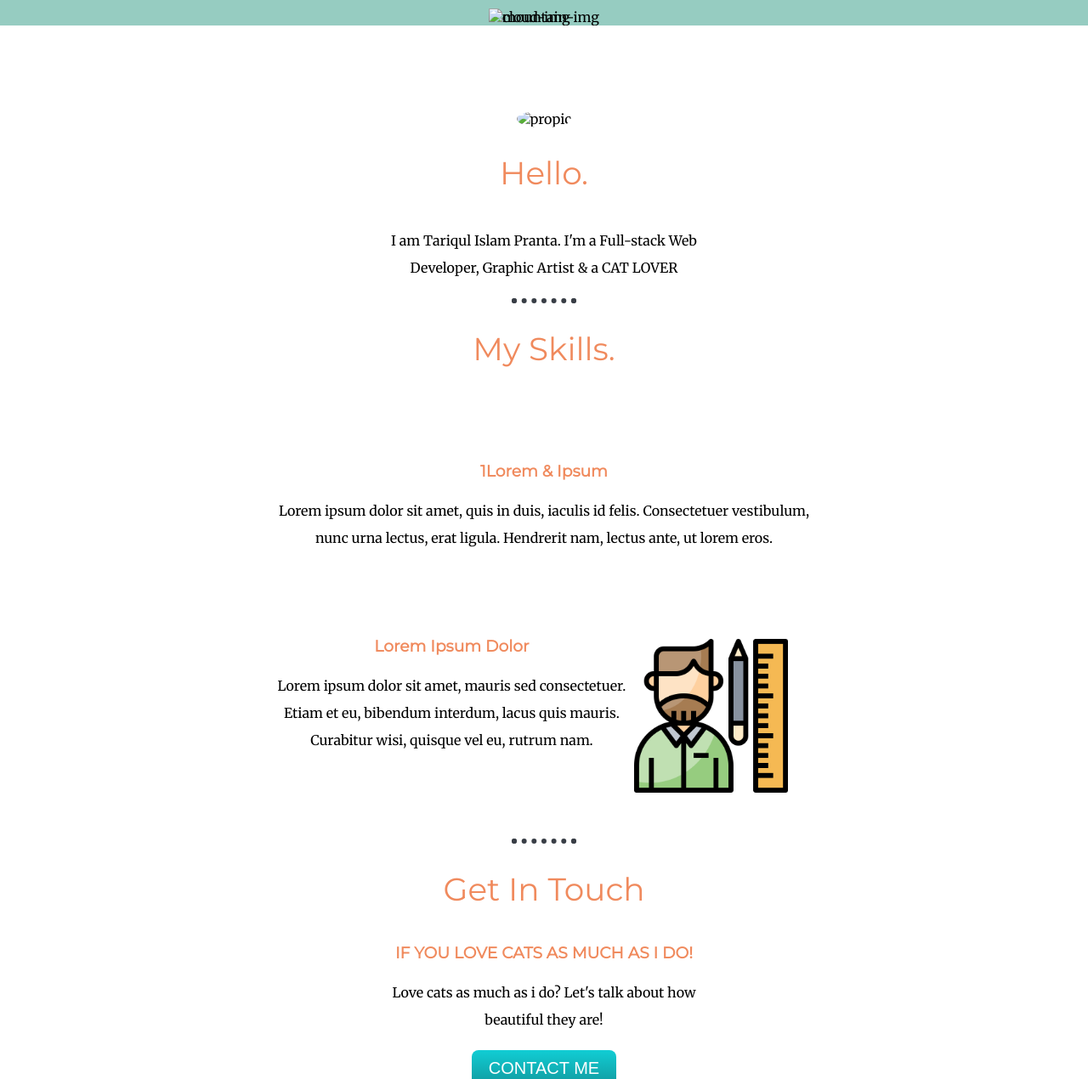
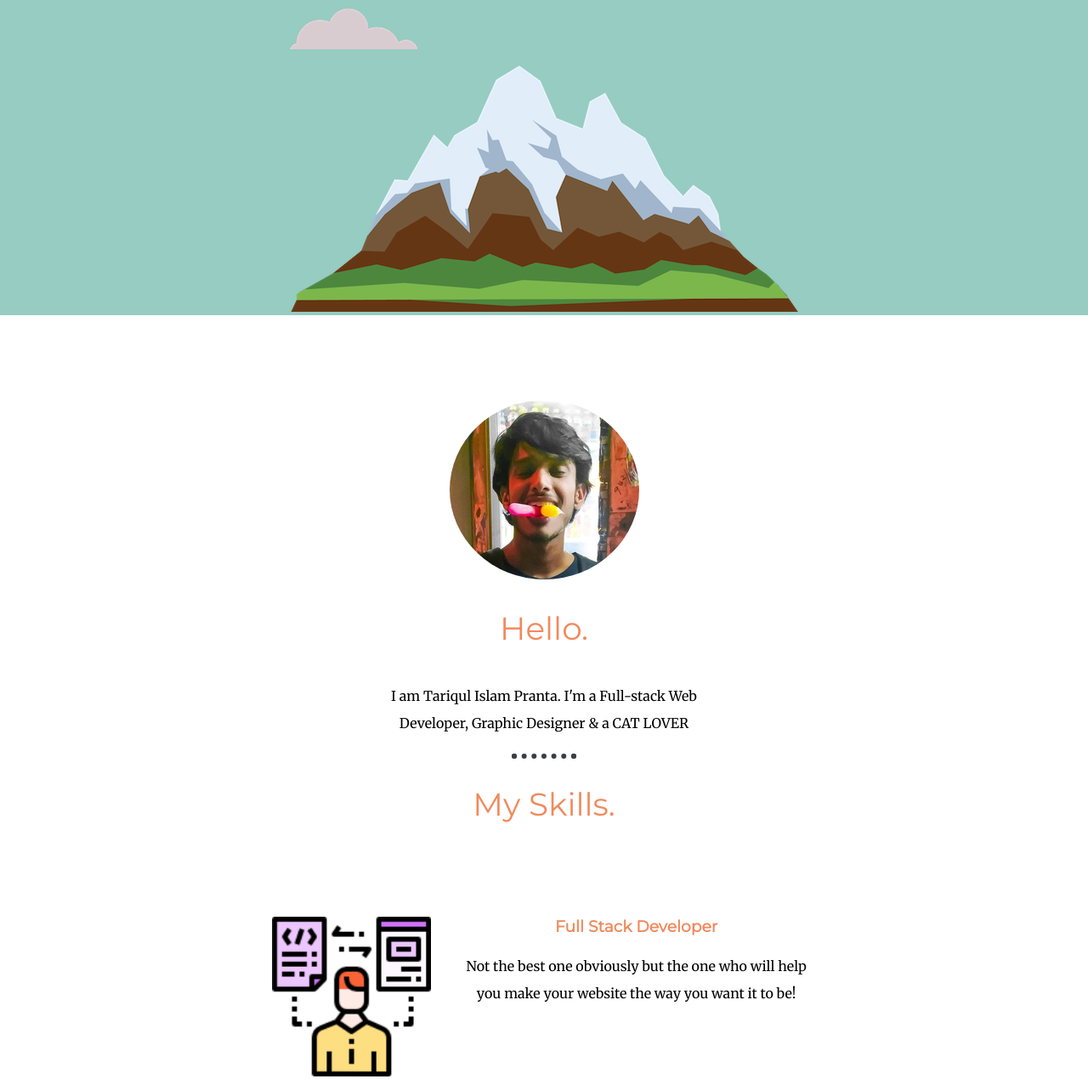
Before and after one commit to Major-Pr/tariqul.pranta, a plain HTML site: page index.html in a window 1280 px wide. Shown: the part 400-1670 px from the top of the page at 85% size. Drawn offline with Linux system fonts and the light colour scheme; files whose address does not match are found by name.

Commit message:
Update index.html

```diff
--- a/index.html
+++ b/index.html
@@ -13,28 +13,28 @@
       <br>
       <h1>Tariqul Islam Pranta</h1>
       <h2>I'm a <span class="bold">Web Developer</span> and a <span class="bold">Creative Designer</span></h2>
-      <img class="bottomcloud" src="../imgg/cloud.png" alt="cloud-img">
-      <img src="../imgg/mountain.png" alt="mountain-img">
+      <img class="bottomcloud" src="cloud.png" alt="cloud-img">
+      <img src="mountain.png" alt="mountain-img">
     </div>
 
     <div class="middle-container">
       <div class="profile">
-        <img class="propic" src="../imgg/imageblabla.png" alt="propic">
+        <img class="propic" src="imageblabla.png" alt="propic">
         <h2>Hello.</h2>
-        <p class="intro">I am Tariqul Islam Pranta. I'm a Full-stack Web Developer, Graphic Artist & a CAT LOVER</p>
+        <p class="intro">I am Tariqul Islam Pranta. I'm a Full-stack Web Developer, Graphic Designer & a CAT LOVER</p>
       </div>
       <hr>
       <div class="skills">
         <h2>My Skills.</h2>
         <div class="skill-row">
-          <img class="skill1" src="../imgg/fullstack.png" alt="">
-          <h3>1Lorem & Ipsum</h3>
-          <p>Lorem ipsum dolor sit amet, quis in duis, iaculis id felis. Consectetuer vestibulum, nunc urna lectus, erat ligula. Hendrerit nam, lectus ante, ut lorem eros.</p>
+          <img class="skill1" src="fullstack.png" alt="">
+          <h3>Full Stack Developer</h3>
+          <p>Not the best one obviously but the one who will help you make your website the way you want it to be!</p>
         </div>
         <div class="skill-row">
           <img class="skill2" src="../imgg/webdesigner.png" alt="">
-          <h3>Lorem Ipsum Dolor</h3>
-          <p>Lorem ipsum dolor sit amet, mauris sed consectetuer. Etiam et eu, bibendum interdum, lacus quis mauris. Curabitur wisi, quisque vel eu, rutrum nam.</p>
+          <h3>Graphic Designer</h3>
+          <p>After 3 years of experience and with finished projects above 200, I can call my self the top-notch designer</p>
         </div>
       </div>
       <hr>
```
